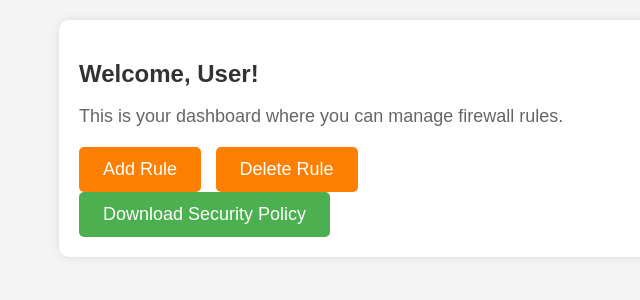
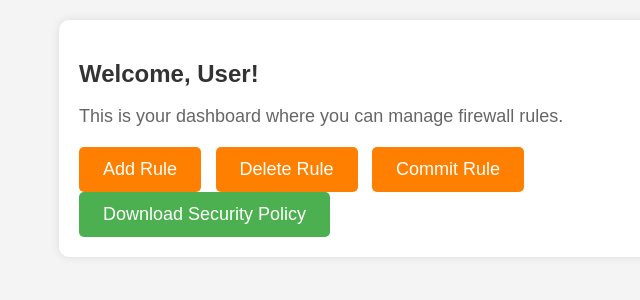
Before and after one commit to aluna4/CSC190, a Django app: page /user/ in a window 1280 px wide. Shown: the part 164-464 px from the top of the page, without its empty margins (161-801 px from the left). Run offline with Django 4.2, Linux system fonts and the light colour scheme; tables that the repository leaves empty hold one stand-in row (values such as "Sample post").

Commit message:
Update and rename User.html to user.html
added commit rule button

```diff
--- a/PhoenixFirewall/main/templates/User.html
+++ b/PhoenixFirewall/main/templates/user.html
@@ -107,6 +107,7 @@
 
         <button class="action-btn" onclick="location.href='{% url 'add_rule' %}'">Add Rule</button>
         <button class="action-btn" onclick="location.href='{% url 'delete_rule' %}'">Delete Rule</button>
+        <button class="action-btn" onclick="location.href='{% url 'commit_rule' %}'">Commit Rule</button>
 
         <form action="{% url 'get_pan_security_config' %}" method="post">
             {% csrf_token %}
```
